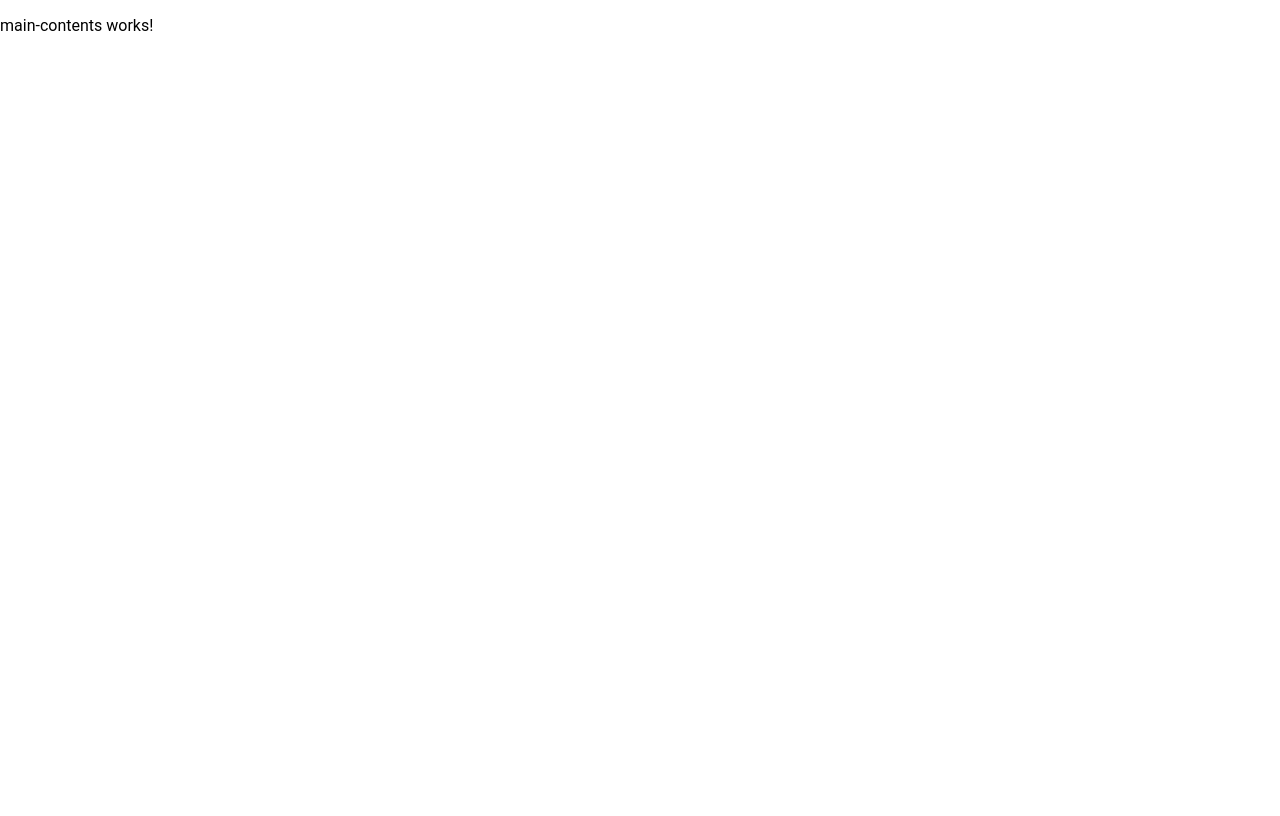
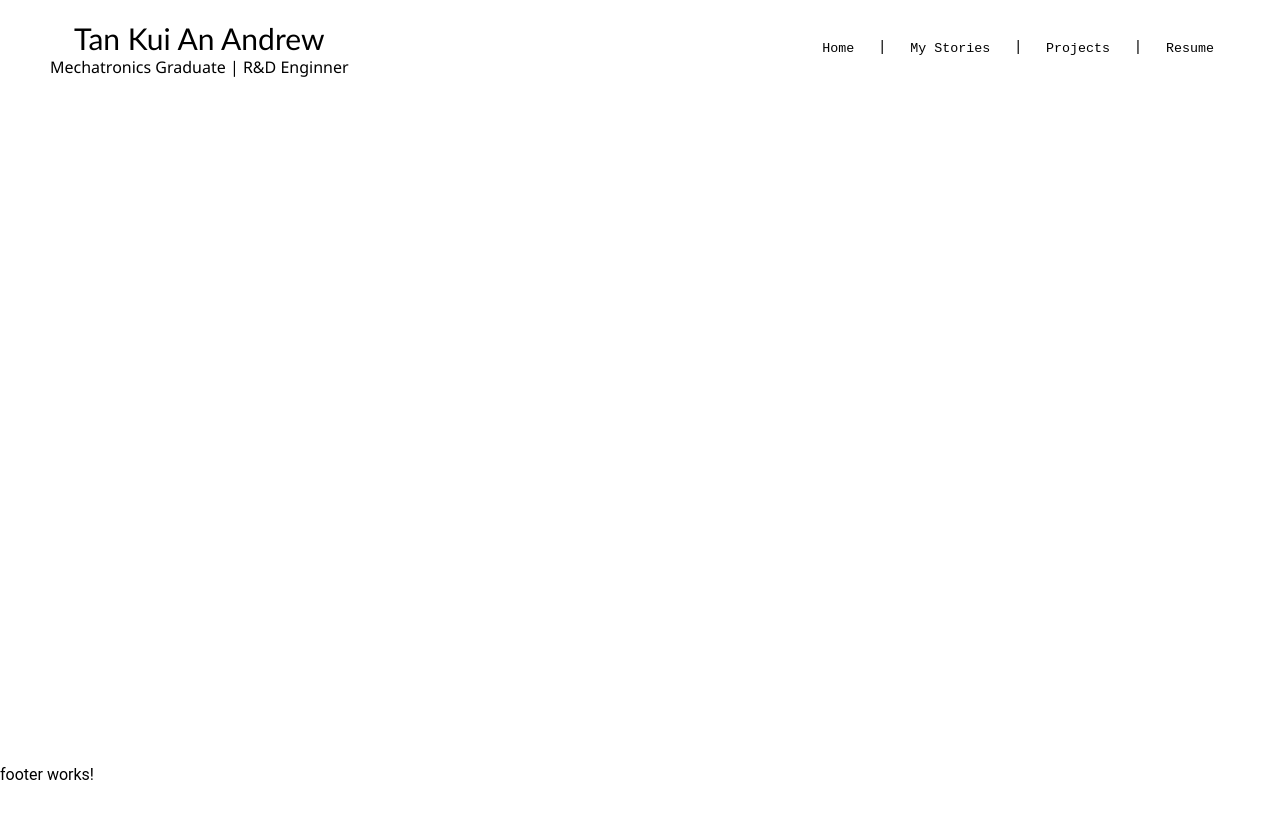
Before and after one commit to TKA-Andrew/TKA-Andrew.github-io, an Angular app: page / in a window 1280 px wide. Built offline with nearby package versions, Linux system fonts and the light colour scheme.

Commit message:
added header

```diff
--- /dev/null
+++ b/src/app/main-contents/footer/footer.component.html
@@ -0,0 +1 @@
+<p>footer works!</p>
--- /dev/null
+++ b/src/app/main-contents/footer/footer.component.ts
@@ -0,0 +1,15 @@
+import { Component, OnInit } from '@angular/core';
+
+@Component({
+  selector: 'main-content-footer',
+  templateUrl: './footer.component.html',
+  styleUrls: ['./footer.component.scss']
+})
+export class FooterComponent implements OnInit {
+
+  constructor() { }
+
+  ngOnInit(): void {
+  }
+
+}
--- a/src/app/main-contents/main-contents.component.html
+++ b/src/app/main-contents/main-contents.component.html
@@ -1 +1,7 @@
-<p>main-contents works!</p>
+<div class="flexContainer">
+    <main-content-topbar class="flexContentSize"></main-content-topbar>
+    <div class="flexRemainingSpace" style="overflow: auto;">
+        <router-outlet></router-outlet>
+    </div>
+    <main-content-footer class="flexContentSize"></main-content-footer>
+</div>
--- /dev/null
+++ b/src/app/main-contents/topbar/topbar.component.html
@@ -0,0 +1,16 @@
+<mat-toolbar fxLayout="row" fxLayoutAlign="start center" style="padding: 20px 50px;">
+    <div fxLayout="column" fxLayoutAlign="center center">
+        <p style="font-size: 30px; margin: 0px; font-family:'Gill Sans', 'Gill Sans MT', Calibri, 'Trebuchet MS', sans-serif;" >Tan Kui An Andrew</p>
+        <span style="font-family: 'Segoe UI', Tahoma, Geneva, Verdana, sans-serif;">Mechatronics Graduate | R&D Enginner</span>
+    </div>
+    <span class="app-spacer"></span>
+    <div fxFlexAlign="start center" fxLayoutGap="10px">
+        <button mat-button class="topbarButtons">Home</button>
+        <span>|</span>
+        <button mat-button  class="topbarButtons">My Stories</button>
+        <span>|</span>
+        <button mat-button class="topbarButtons">Projects</button>
+        <span>|</span>
+        <button mat-button class="topbarButtons">Resume</button>
+    </div>
+</mat-toolbar>
--- /dev/null
+++ b/src/app/main-contents/topbar/topbar.component.scss
@@ -0,0 +1,9 @@
+.topbarButtons {
+    background-color: white;
+    font-family: 'Courier New', Courier, monospace;
+}
+
+.topbarButtons:hover {
+    transform: translateY(-1px);
+    box-shadow: 0 2px 10px rgba(0, 0, 0, 0.35);
+}
--- /dev/null
+++ b/src/app/main-contents/topbar/topbar.component.ts
@@ -0,0 +1,15 @@
+import { Component, OnInit } from '@angular/core';
+
+@Component({
+  selector: 'main-content-topbar',
+  templateUrl: './topbar.component.html',
+  styleUrls: ['./topbar.component.scss']
+})
+export class TopbarComponent implements OnInit {
+
+  constructor() { }
+
+  ngOnInit(): void {
+  }
+
+}
```
Also changed, not shown: src/app/main-contents/main-contents.module.ts (+14 -3 lines), src/app/main-contents/footer/footer.component.scss (added), 2 other files (tests, documents, lock files or other folders).
